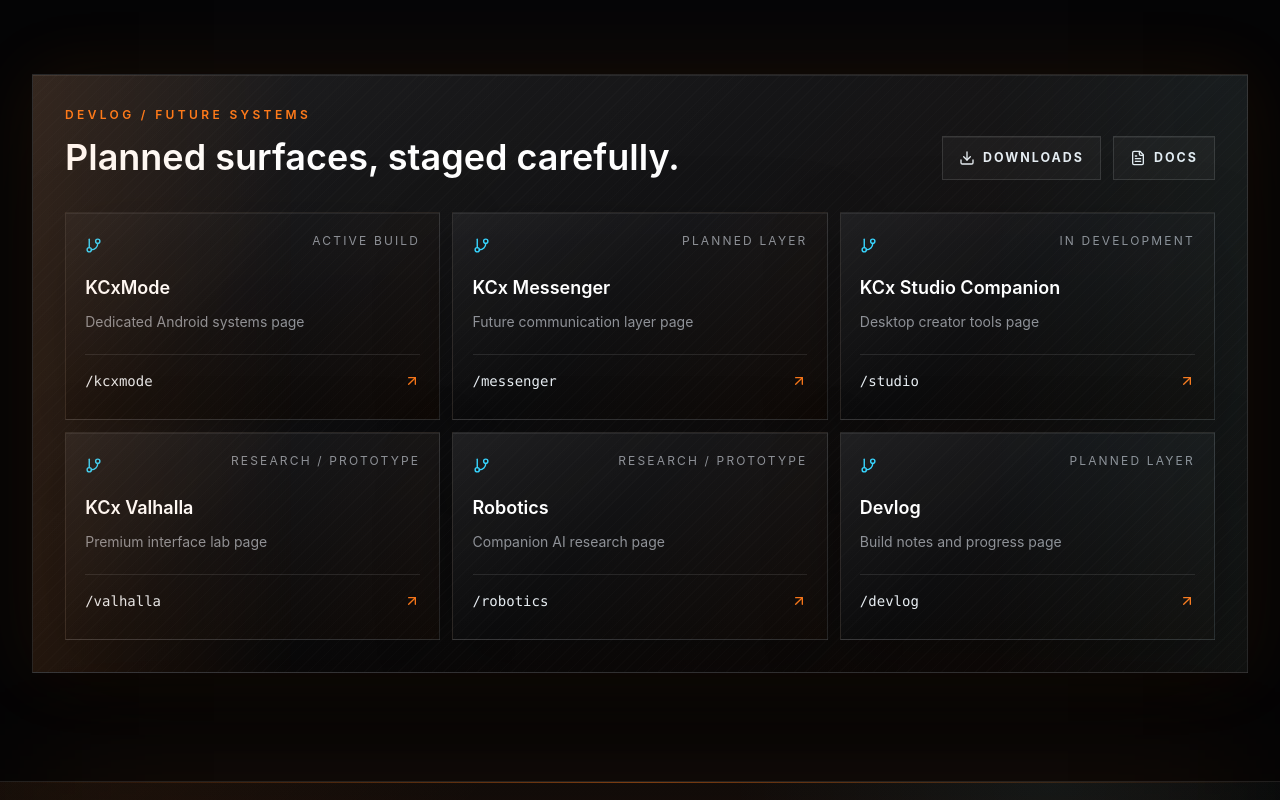
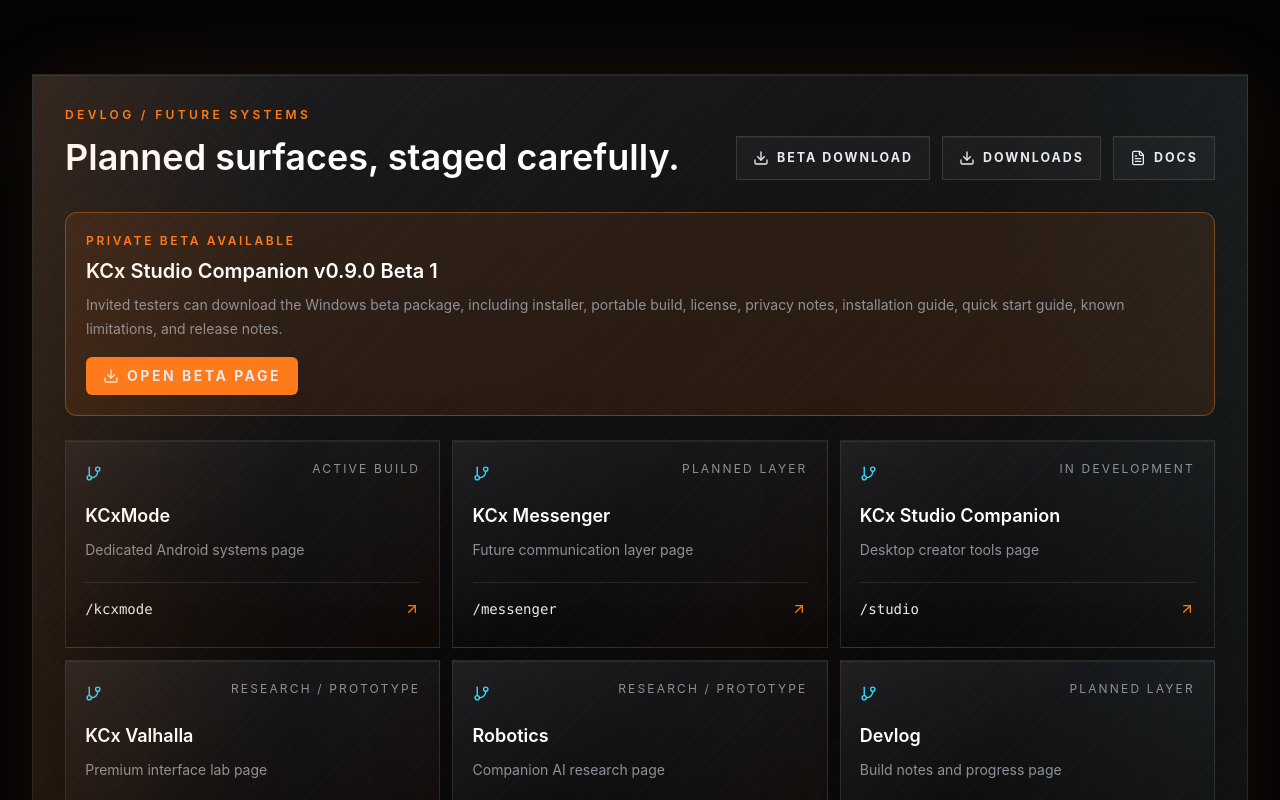
Before and after one commit to kcxrhea-bit/kcxlabs-site, a React (Vite) app: page / in a window 1280 px wide. Shown: the part 5880-6680 px from the top of the page. Built offline with nearby package versions, Linux system fonts and the light colour scheme.

Commit message:
Add beta download CTA to downloads section

```diff
--- a/src/components/sections/FuturePreviewSection.tsx
+++ b/src/components/sections/FuturePreviewSection.tsx
@@ -12,6 +12,10 @@ export function FuturePreviewSection() {
             <h2 className="text-3xl font-semibold leading-tight text-white sm:text-4xl">Planned surfaces, staged carefully.</h2>
           </div>
           <div className="flex flex-wrap gap-3">
+            <a href="/beta" className="icon-chip scroll-mt-28">
+              <Download size={16} />
+              Beta Download
+            </a>
             <span id="downloads" className="icon-chip scroll-mt-28">
               <Download size={16} />
               Downloads
@@ -22,6 +26,20 @@ export function FuturePreviewSection() {
             </span>
           </div>
         </div>
+
+        <div className="mb-6 rounded-xl border border-kcx-orange/40 bg-kcx-orange/10 p-5">
+          <p className="text-xs font-semibold uppercase tracking-[0.22em] text-kcx-orange">Private Beta Available</p>
+          <h3 className="mt-2 text-xl font-semibold text-white">KCx Studio Companion v0.9.0 Beta 1</h3>
+          <p className="mt-2 text-sm leading-6 text-kcx-ash">
+            Invited testers can download the Windows beta package, including installer, portable build, license, privacy notes,
+            installation guide, quick start guide, known limitations, and release notes.
+          </p>
+          <a href="/beta" className="mt-4 inline-flex items-center gap-2 rounded-md border border-kcx-orange/60 bg-kcx-orange px-4 py-2 text-sm font-bold uppercase tracking-[0.18em] text-black transition hover:brightness-110">
+            <Download size={16} />
+            Open Beta Page
+          </a>
+        </div>
+
         <div className="grid gap-3 sm:grid-cols-2 lg:grid-cols-3">
           {futureSystems.map((system) => (
             <div key={system.route} className="future-card" aria-label={`${system.name} future page teaser`}>
```
